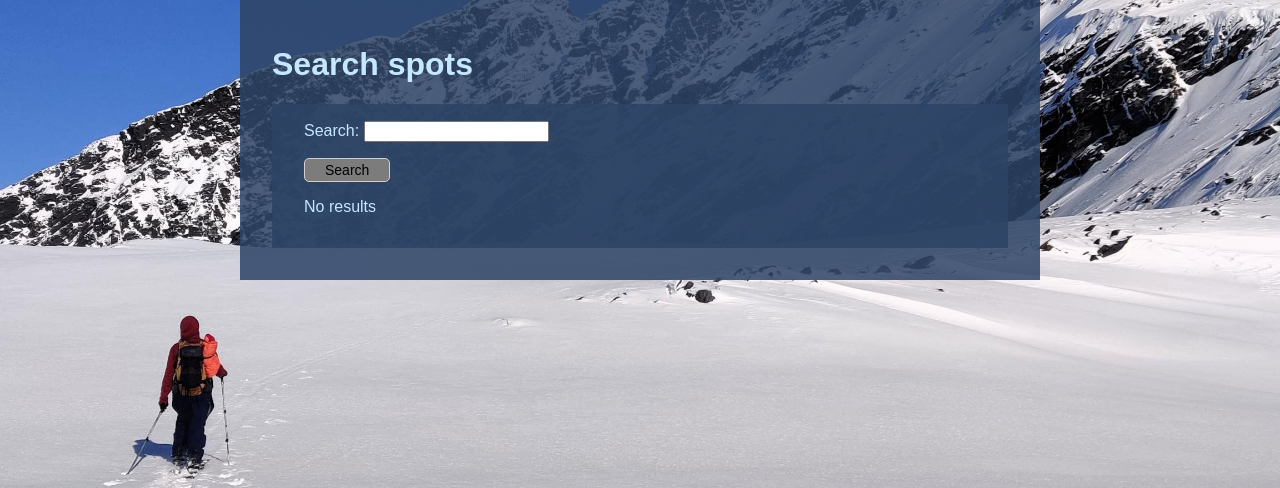
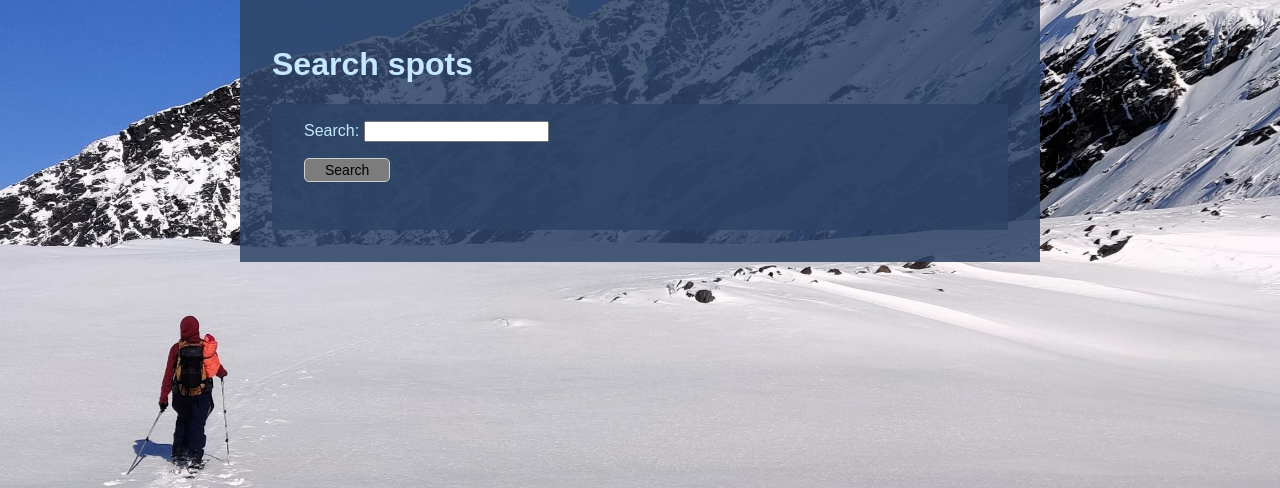
Before and after one commit to ttanninen/freeride_spot_review_webapp, a Flask app: page /search in a window 1280 px wide. Shown: the part 223-711 px from the top of the page. Run offline with Flask 3, Linux system fonts and the light colour scheme; the visitor is signed in with stand-in values (Sample User, id 1).

Commit message:
Hide 'No results' before query has been made

```diff
--- a/templates/search.html
+++ b/templates/search.html
@@ -26,7 +26,7 @@
 </p>
     {% if results|length > 0 %}
     <hr />
-    <h2>Results (Newest first)</h2>
+    <h2>Results (newest first)</h2>
     Found {{ results | length }} results
     <ul>
     {% for result in results %}
@@ -40,7 +40,9 @@
     {% endfor %}
     </ul>
     {% else %}
+    {% if query %}
     No results
+    {% endif %}
     {% endif %}
 </div>
 {% endblock %}
```
